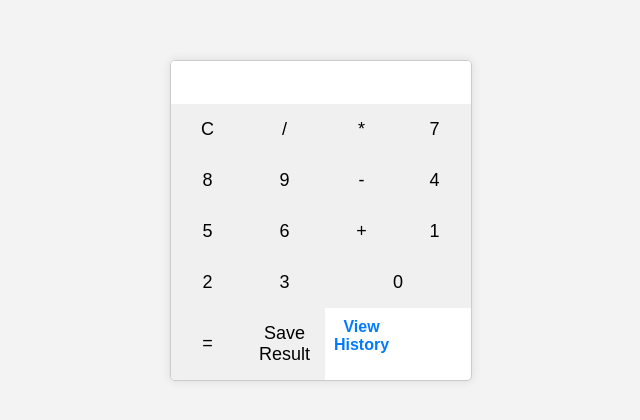
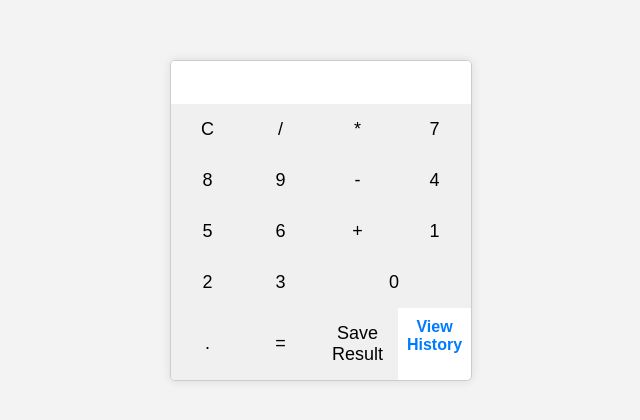
Before and after one commit to madi007/Madi, a plain HTML site: page index.html in a window 1280 px wide. Shown: the part 180-600 px from the top of the page, without its empty margins (319-959 px from the left). Drawn offline with Linux system fonts and the light colour scheme.

Commit message:
Update index.html

```diff
--- a/index.html
+++ b/index.html
@@ -25,7 +25,8 @@
             <button onclick="appendToDisplay('2')">2</button>
             <button onclick="appendToDisplay('3')">3</button>
             <button class="zero" onclick="appendToDisplay('0')">0</button>
-            <button onclick="calculate()">=</button>
+            <button onclick="appendToDisplay('.')">.</button>
+            <button onclick="calculate()" class="equals">=</button>
             <button onclick="saveResult()">Save Result</button>
             <a href="history.html" class="history-link">View History</a>
         </div>
```
